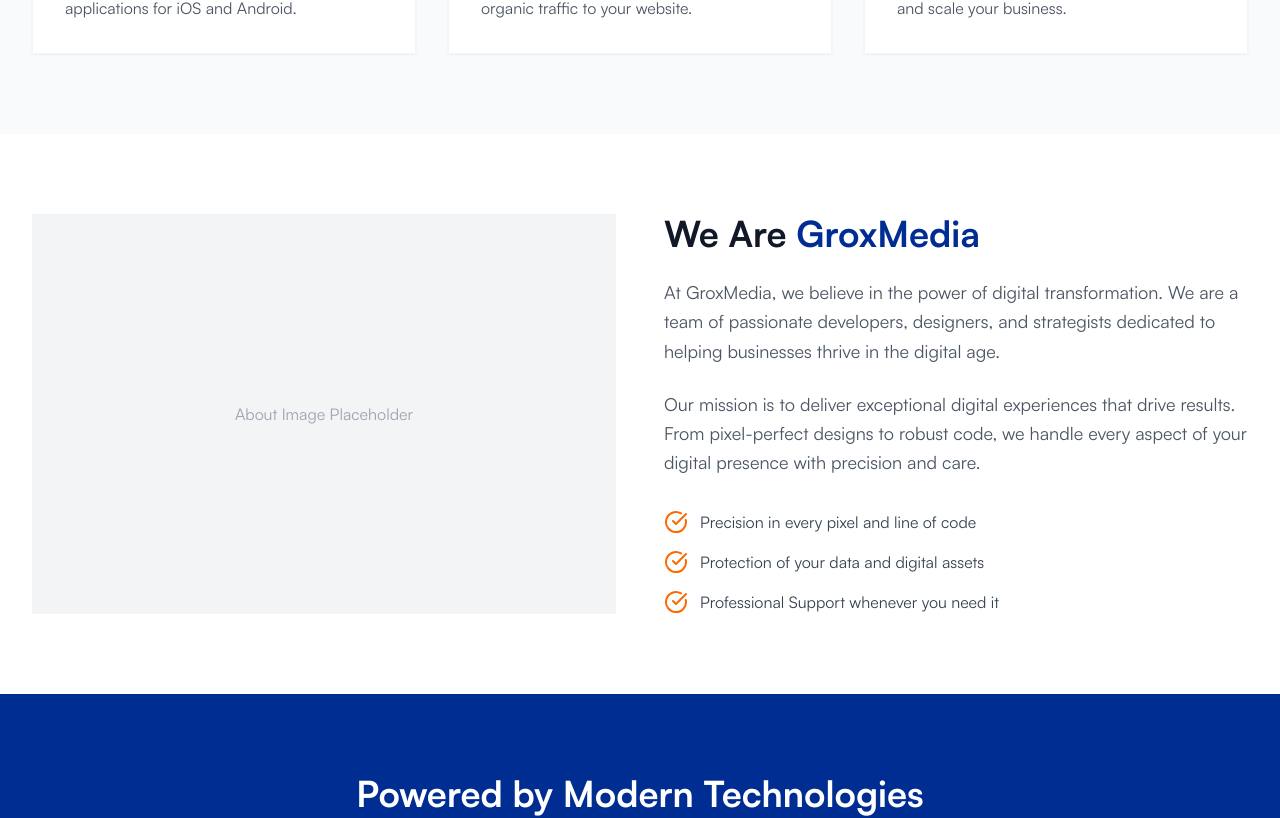
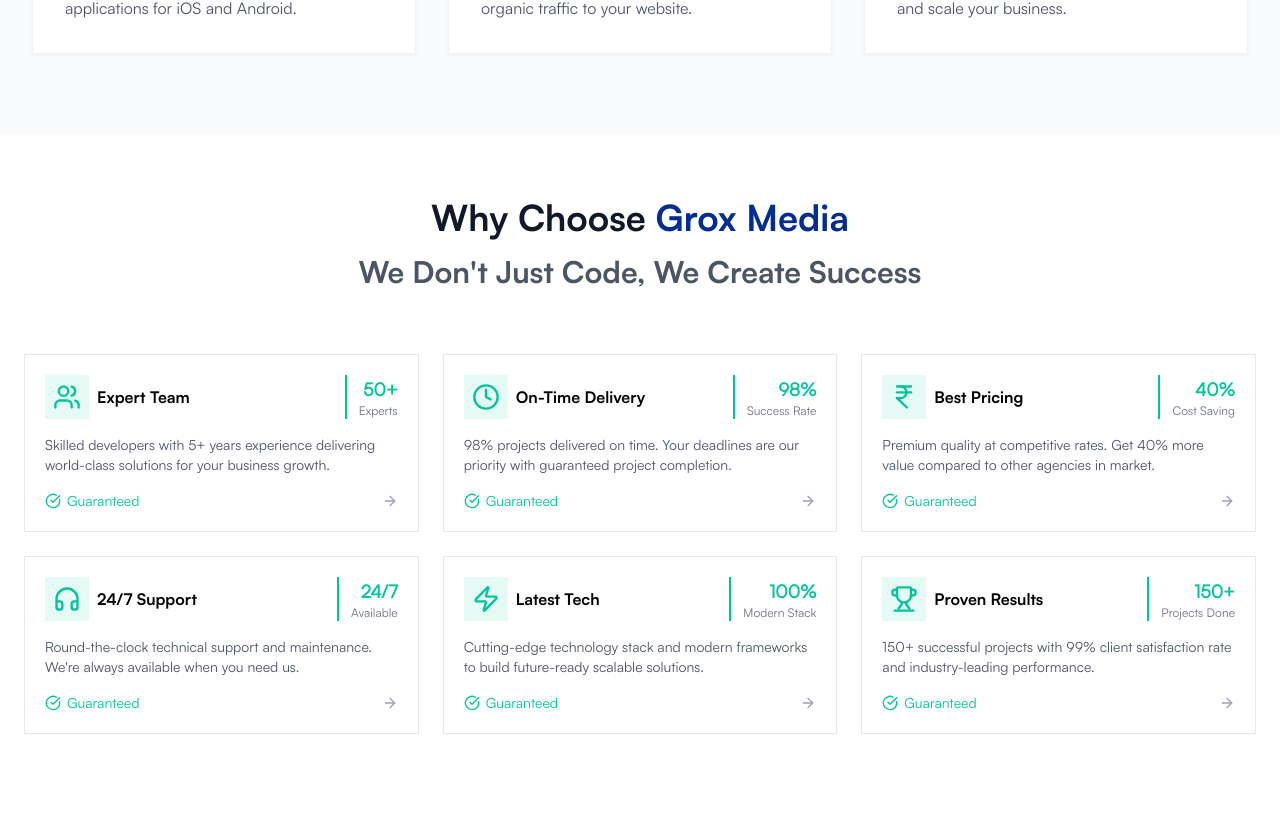
Before and after one commit to riteshk-007/grox-media, a Next.js app: page / in a window 1280 px wide. Shown: the part 1596-2414 px from the top of the page. Built offline with nearby package versions, Linux system fonts and the light colour scheme.

Commit message:
update why choose

```diff
--- a/src/app/page.tsx
+++ b/src/app/page.tsx
@@ -6,12 +6,14 @@ import Portfolio from "@/components/Portfolio";
 import Contact from "@/components/Contact";
 import Faq from "@/components/shared/Faq";
 import Testimonials from "@/components/Testimonials";
+import WhyChooseUsSection from "@/components/shared/WhyChooseUsSection";
 
 export default function Home() {
   return (
     <main className="min-h-screen bg-white">
       <Hero />
       <Services />
+      <WhyChooseUsSection />
       <About />
       <Technologies />
       <Portfolio />
--- a/src/components/shared/WhyChooseUsSection.tsx
+++ b/src/components/shared/WhyChooseUsSection.tsx
@@ -1,6 +1,5 @@
 import React from 'react';
 import {
-    Shield,
     Clock,
     Users,
     Headphones,
@@ -11,7 +10,6 @@ import {
     ArrowRight,
     IndianRupee
 } from 'lucide-react';
-import HeadText from './Head-Text';
 
 const WhyChooseUsSection = () => {
     const benefits = [
@@ -72,9 +70,20 @@ const WhyChooseUsSection = () => {
 
             <div className="max-w-7xl mx-auto relative z-10">
 
-                <HeadText title="We Don't Just Code, We Create Success" icon={<Shield className="w-4 h-4" />} icontitle="  WHY CHOOSE GROXMEDIA"
-                    description="150+ businesses trust us for their digital transformation.
-                        Here's why we're the right choice for your next project." />
+
+                <div className="text-center mb-16">
+                    <h2 className="text-3xl md:text-4xl font-bold text-gray-900 mb-4 capitalize">
+                        Why Choose <span className="text-groxBlue"> Grox Media</span>
+                    </h2>
+                    <h3 className="text-lg text-gray-600  mx-auto text2xl md:text-3xl font-medium my-4">
+                        We Don&apos;t Just Code, We Create Success
+                    </h3>
+
+                    {/* <p className="text-lg text-gray-600 max-w-2xl mx-auto">
+                        150+ businesses trust us for their digital transformation.
+                        Here&apos;s why we&apos;re the right choice for your next project.
+                    </p> */}
+                </div>
 
 
                 {/* Benefits Grid */}
```
